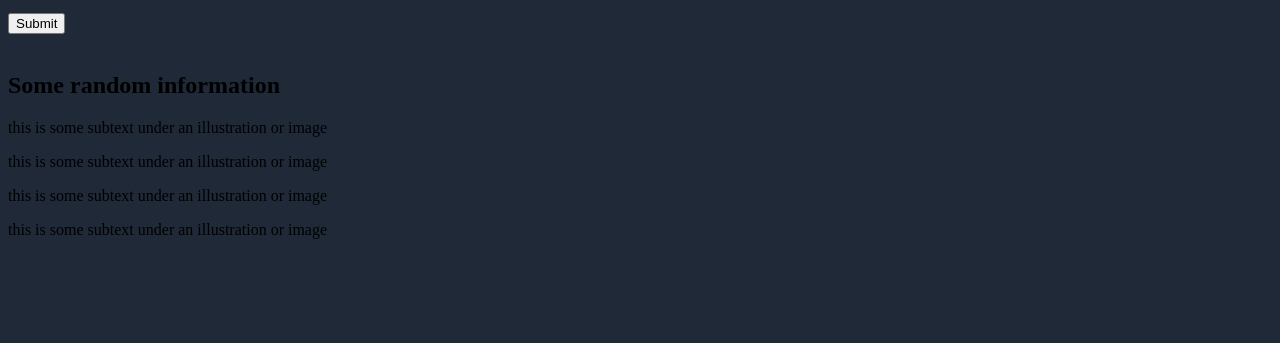
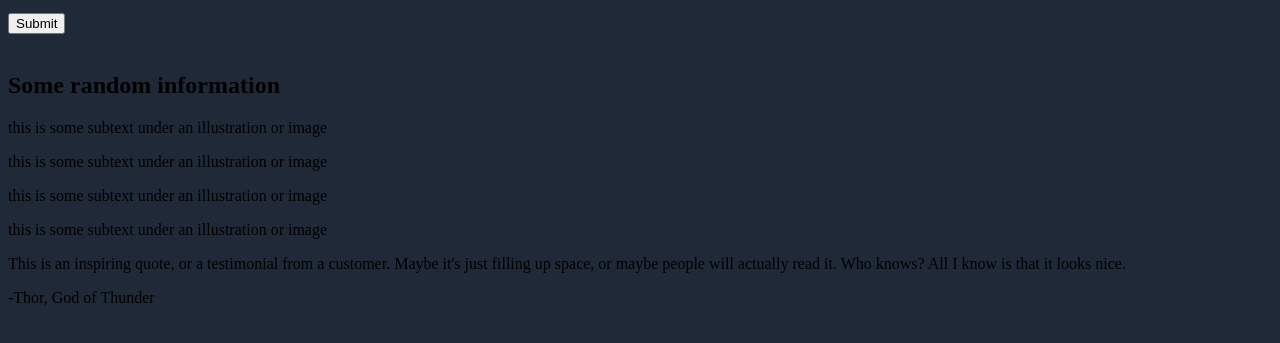
Before and after one commit to kisslas2020/landing-page, a plain HTML site: page index.html in a window 1280 px wide. Shown: the part 197-540 px from the top of the page. Drawn offline with Linux system fonts and the light colour scheme.

Commit message:
Create basic structure: quote

```diff
--- a/index.html
+++ b/index.html
@@ -50,7 +50,10 @@
             </div>
         </div>
     </div>
-    <div class="quote"></div>
+    <div class="quote">
+        <p>This is an inspiring quote, or a testimonial from a customer. Maybe it's just filling up space, or maybe people will actually read it. Who knows? All I know is that it looks nice.</p>
+        <p>-Thor, God of Thunder</p>
+    </div>
     <div class="action"></div>
     <div class="footer"></div>
 </body>
```
